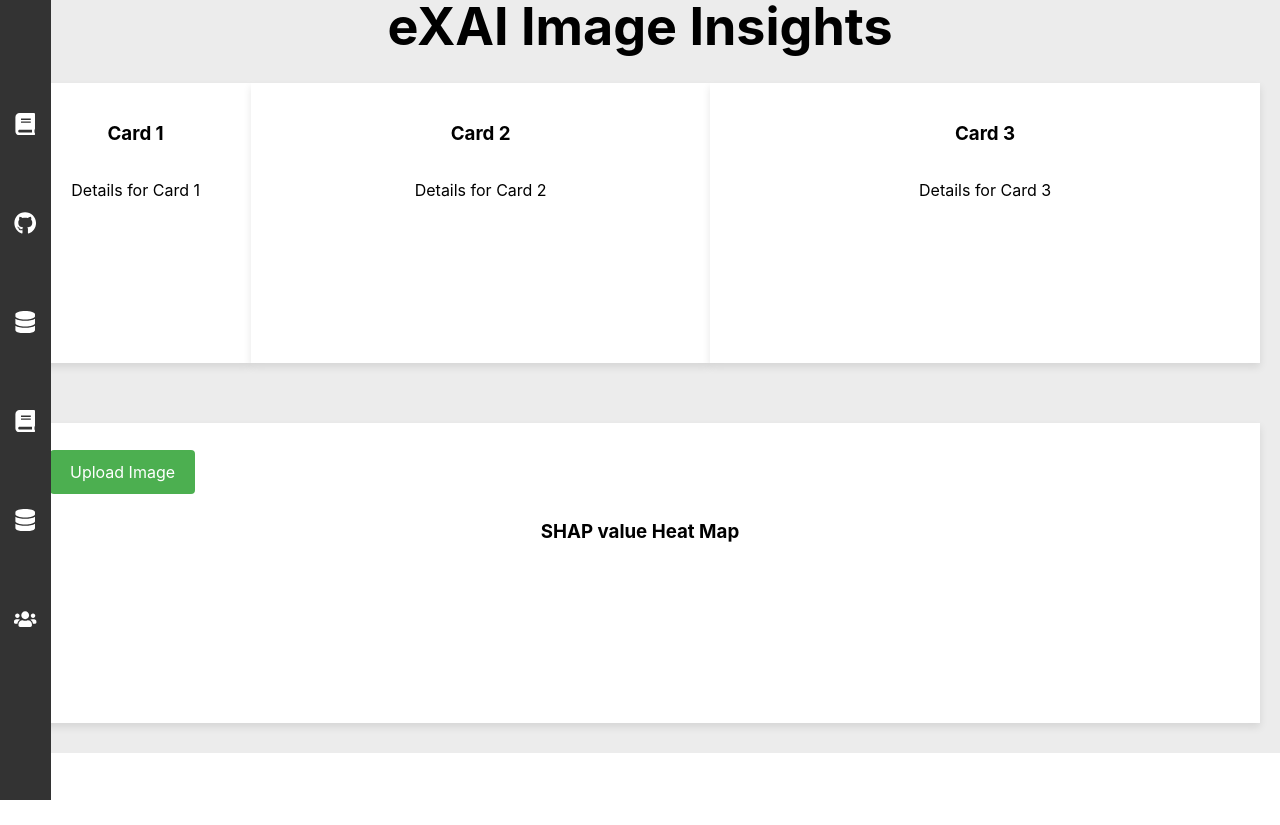
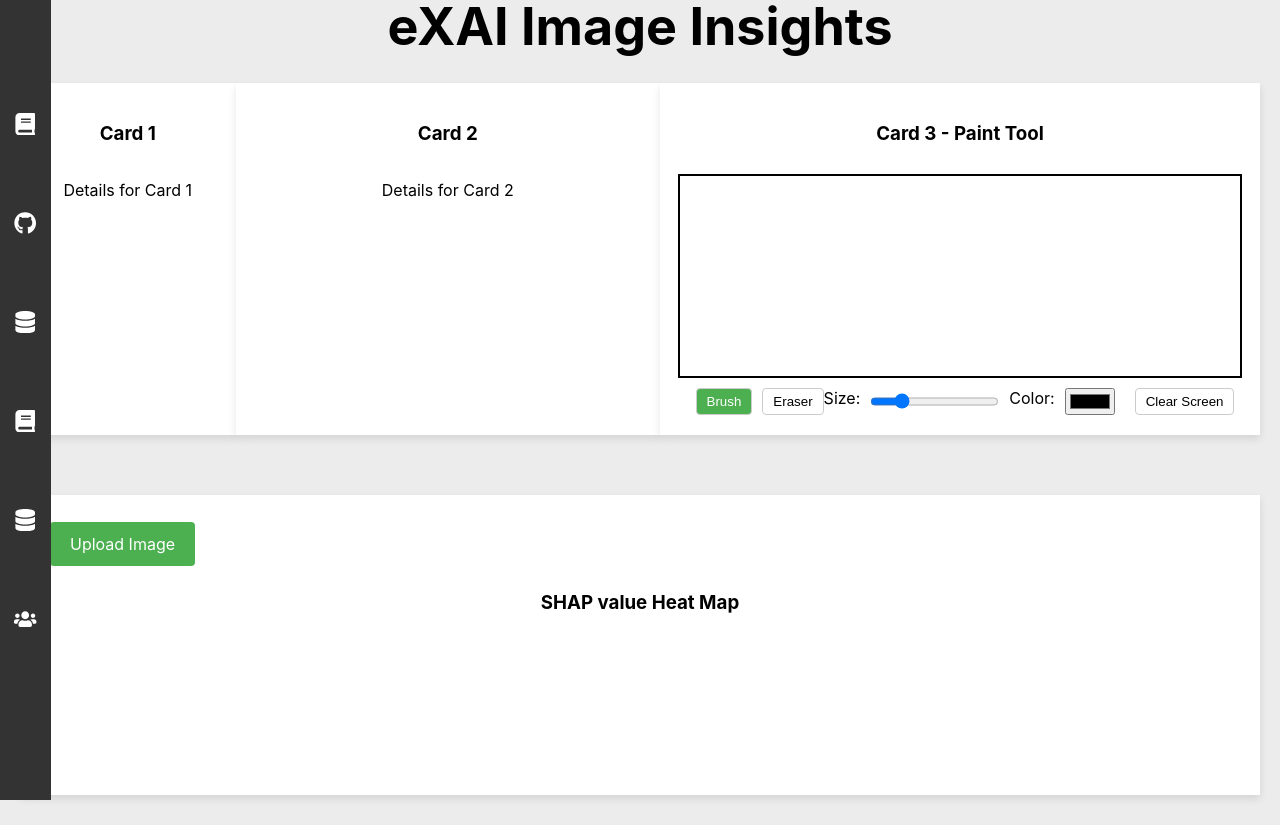
Before and after one commit to Error-404-UCD/eXAI, a React (Create React App) app in the folder Frontend/: page / in a window 1280 px wide. Before the commit the page ends 800 px from the top, so only its background shows below. Built offline with nearby package versions, Linux system fonts and the light colour scheme.

Commit message:
paint tool

```diff
--- a/Frontend/package.json
+++ b/Frontend/package.json
@@ -11,7 +11,7 @@
     "react": "^18.3.1",
     "react-dom": "^18.3.1",
     "react-icons": "^5.2.1",
-    "react-scripts": "5.0.1",
+    "react-scripts": "^5.0.1",
     "web-vitals": "^2.1.4"
   },
   "scripts": {
--- a/Frontend/src/CSS/TopHalf.css
+++ b/Frontend/src/CSS/TopHalf.css
@@ -27,4 +27,42 @@
 
 .top-half .card3 {
     width: 560px;
+    display: flex;
+    flex-direction: column;
+    align-items: center;
 }
+
+.top-half .card3 canvas {
+    border: 2px solid black;
+    margin-top: 10px;
+}
+
+.top-half .card3 div {
+    margin-top: 10px;
+    display: flex;
+    justify-content: center;
+}
+
+.top-half .card3 input[type="range"],
+.top-half .card3 input[type="color"] {
+    margin: 0 10px;
+}
+
+.top-half .card3 button {
+    padding: 5px 10px;
+    margin-left: 10px;
+    background-color: white;
+    color: black;
+    border: 1px solid #ccc;
+    border-radius: 4px;
+    cursor: pointer;
+}
+
+.top-half .card3 button:hover {
+    background-color: #f0f0f0;
+}
+
+.top-half .card3 .active {
+    background-color: #4CAF50;
+    color: white;
+}
--- a/Frontend/src/JS/BottomHalf.js
+++ b/Frontend/src/JS/BottomHalf.js
@@ -12,7 +12,7 @@ function BottomHalf() {
     const [image, setImage] = useState(null);
     const [data, setData] = useState(null);
     const [testState, setState] = useState(false);
-    const uploadLink = "http://127.0.0.1:8000/upload";
+    const uploadLink = "http://127.0.0.1:5000/upload";
 
     const handleUpload = (event) => {
         setState(false);
--- a/Frontend/src/JS/TopHalf.js
+++ b/Frontend/src/JS/TopHalf.js
@@ -1,7 +1,62 @@
-import React from 'react';
+import React, { useRef, useEffect, useState } from 'react';
 import '../CSS/TopHalf.css';
 
 function TopHalf() {
+    const canvasRef = useRef(null);
+    const [isPainting, setIsPainting] = useState(false);
+    const [tool, setTool] = useState('brush');
+    const [lineWidth, setLineWidth] = useState(5);
+    const [lineColor, setLineColor] = useState('#000000');
+    const [context, setContext] = useState(null);
+
+    // Set up the canvas context once on mount
+    useEffect(() => {
+        const canvas = canvasRef.current;
+        canvas.width = 560;
+        canvas.height = 200;
+        setContext(canvas.getContext('2d'));
+    }, []);
+
+    // Adjust context properties based on the current tool
+    useEffect(() => {
+        if (context) {
+            context.lineWidth = lineWidth;
+            context.strokeStyle = tool === 'eraser' ? '#FFFFFF' : lineColor; // Eraser uses white color
+        }
+    }, [context, lineWidth, lineColor, tool]);
+
+    const startPaint = (event) => {
+        if (!context) return;
+        const rect = canvasRef.current.getBoundingClientRect();
+        const x = event.clientX - rect.left;
+        const y = event.clientY - rect.top;
+        context.beginPath();
+        context.moveTo(x, y);
+        setIsPainting(true);
+    };
+
+    const paint = (event) => {
+        if (!isPainting) return;
+        const rect = canvasRef.current.getBoundingClientRect();
+        const x = event.clientX - rect.left;
+        const y = event.clientY - rect.top;
+        context.lineTo(x, y);
+        context.stroke();
+    };
+
+    const stopPaint = () => {
+        if (isPainting) {
+            context.closePath();
+            setIsPainting(false);
+        }
+    };
+
+    const clearCanvas = () => {
+        if (context) {
+            context.clearRect(0, 0, canvasRef.current.width, canvasRef.current.height);
+        }
+    };
+
     return (
         <div className="top-half">
             <div className="card card1">
@@ -13,8 +68,17 @@ function TopHalf() {
                 <p>Details for Card 2</p>
             </div>
             <div className="card card3">
-                <h3>Card 3</h3>
-                <p>Details for Card 3</p>
+                <h3>Card 3 - Paint Tool</h3>
+                <canvas ref={canvasRef} style={{ border: '2px solid black' }} onMouseDown={startPaint} onMouseMove={paint} onMouseUp={stopPaint} onMouseLeave={stopPaint}></canvas>
+                <div>
+                    <button className={tool === 'brush' ? 'active' : ''} onClick={() => setTool('brush')}>Brush</button>
+                    <button className={tool === 'eraser' ? 'active' : ''} onClick={() => setTool('eraser')}>Eraser</button>
+                    <label>Size:</label>
+                    <input type="range" min="1" max="20" value={lineWidth} onChange={e => setLineWidth(e.target.value)} />
+                    <label>Color:</label>
+                    <input type="color" value={lineColor} onChange={e => setLineColor(e.target.value)} />
+                    <button onClick={clearCanvas}>Clear Screen</button>
+                </div>
             </div>
         </div>
     );
```
